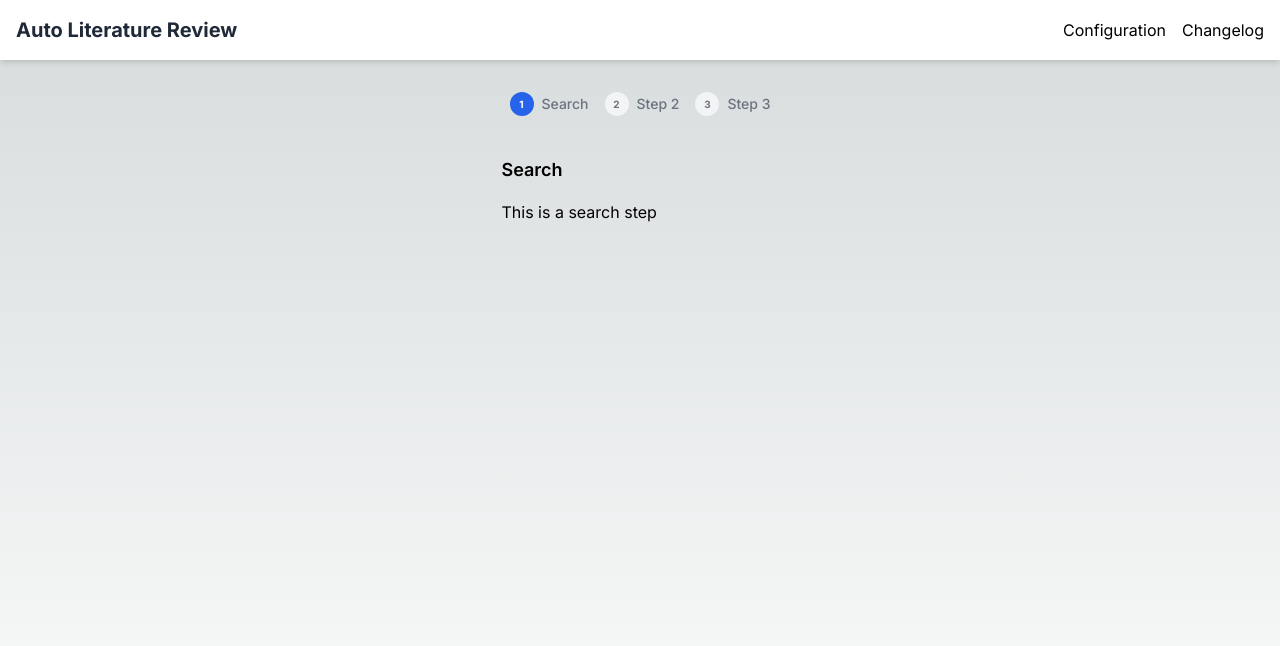
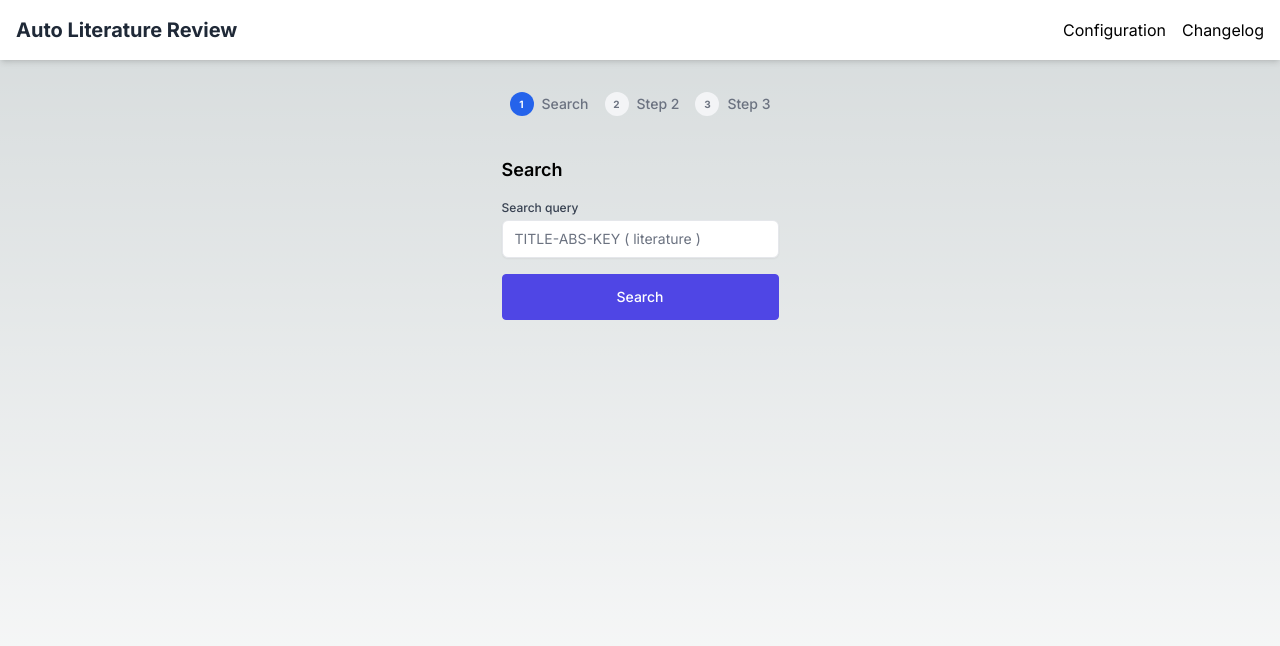
Before and after one commit to jaska120/auto-literature-review, a Next.js app: page / in a window 1280 px wide. Shown: the top 646 px of the page. Built offline with nearby package versions, Linux system fonts and the light colour scheme.

Commit message:
refactor to bound store and slices

```diff
--- a/src/components/api-key-form/api-key-form.tsx
+++ b/src/components/api-key-form/api-key-form.tsx
@@ -4,8 +4,8 @@ import { useShallow } from "zustand/react/shallow";
 import { useForm } from "react-hook-form";
 import { zodResolver } from "@hookform/resolvers/zod";
 import { z } from "zod";
-import { useConfigurationStore } from "@/state/configuration/configuration";
-import { ExternalService } from "@/state/configuration/types";
+import { useBoundStore } from "@/state/bound";
+import { ExternalService } from "@/state/config/types";
 import { isError, isRunning, isSuccess } from "@/utils/operation";
 import { Button } from "@/components/button/button";
 import { Input } from "@/components/input/input";
@@ -26,8 +26,8 @@ interface ApiKeyFormProps {
 }
 
 export function ApiKeyForm({ service, label, placeholder, helperText }: ApiKeyFormProps) {
-  const hydrated = useHasHydrated(useConfigurationStore);
-  const config = useConfigurationStore(
+  const hydrated = useHasHydrated(useBoundStore);
+  const config = useBoundStore(
     useShallow((state) => ({
       connection: state.connections[service],
       saveApiKey: state.saveApiKey,
--- a/src/components/multi-step-form/search.tsx
+++ b/src/components/multi-step-form/search.tsx
@@ -1,7 +1,38 @@
+import { Input } from "@/components/input/input";
+import { useForm } from "react-hook-form";
+import { z } from "zod";
+import { zodResolver } from "@hookform/resolvers/zod";
+import { Button } from "@/components/button/button";
+
+const schema = z.object({
+  query: z.string(),
+});
+
+type Schema = z.infer<typeof schema>;
+
 export function Search() {
+  const { register, handleSubmit } = useForm<Schema>({
+    resolver: zodResolver(schema),
+  });
+
+  const onQuery = (s: Schema) => {
+    // TODO
+    console.log({ s });
+  };
+
   return (
     <div>
-      <p>This is a search step</p>
+      <form className="flex flex-col gap-4" name="search-form" onSubmit={handleSubmit(onQuery)}>
+        <Input
+          {...register("query")}
+          id="search-query"
+          label="Search query"
+          placeholder="TITLE-ABS-KEY ( literature )"
+        />
+        <Button fullWidth variant="primary" type="submit">
+          Search
+        </Button>
+      </form>
     </div>
   );
 }
--- /dev/null
+++ b/src/state/bound.ts
@@ -0,0 +1,14 @@
+import { create } from "zustand";
+import { persist } from "zustand/middleware";
+
+import { createConfigSlice } from "./config/config";
+import { ConfigSlice } from "./config/types";
+
+export const useBoundStore = create<ConfigSlice>()(
+  persist(
+    (...args) => ({
+      ...createConfigSlice(...args),
+    }),
+    { name: "bound-store" }
+  )
+);
```
Also changed, not shown: src/state/config/config.ts (added, +57 -0 lines), src/state/config/types.ts (renamed from src/state/configuration/types.ts, +5 -3 lines), src/state/configuration/configuration.ts (deleted, +0 -61 lines).
